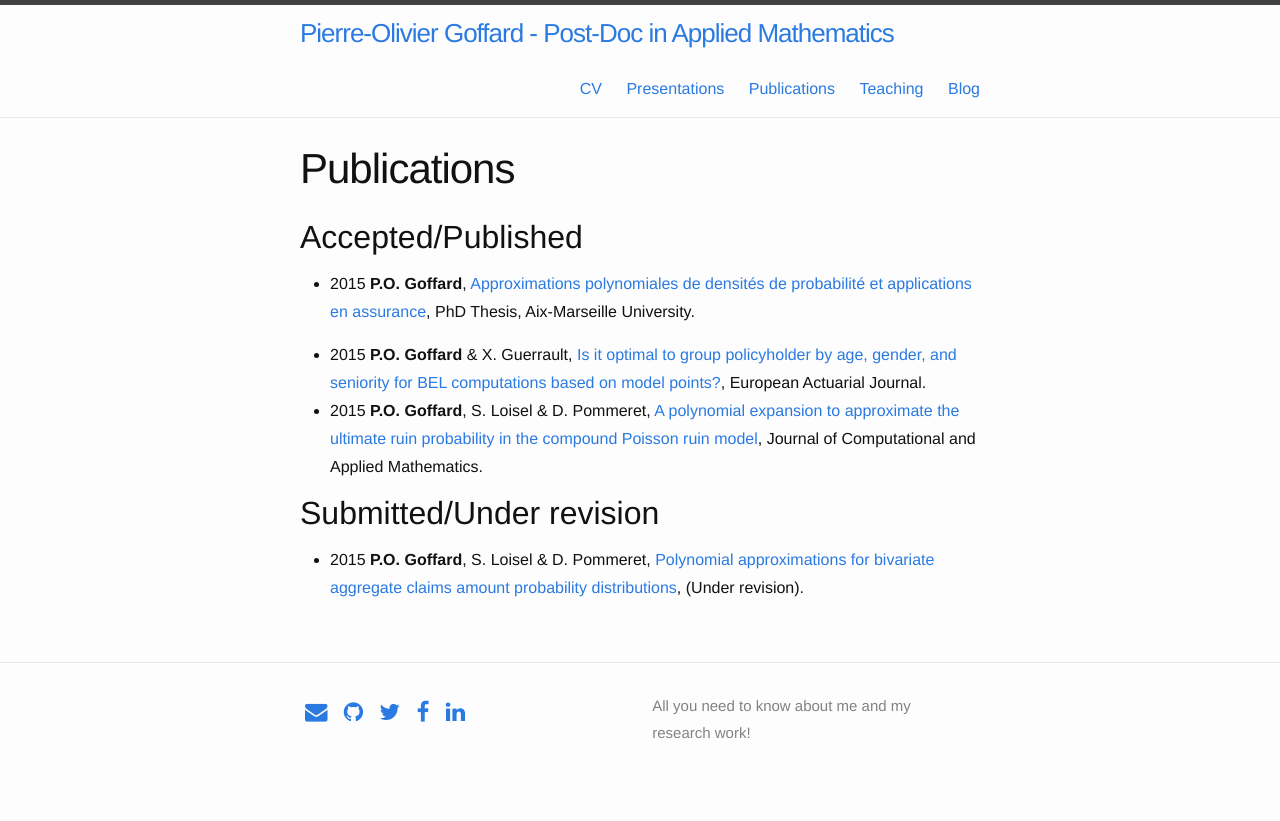
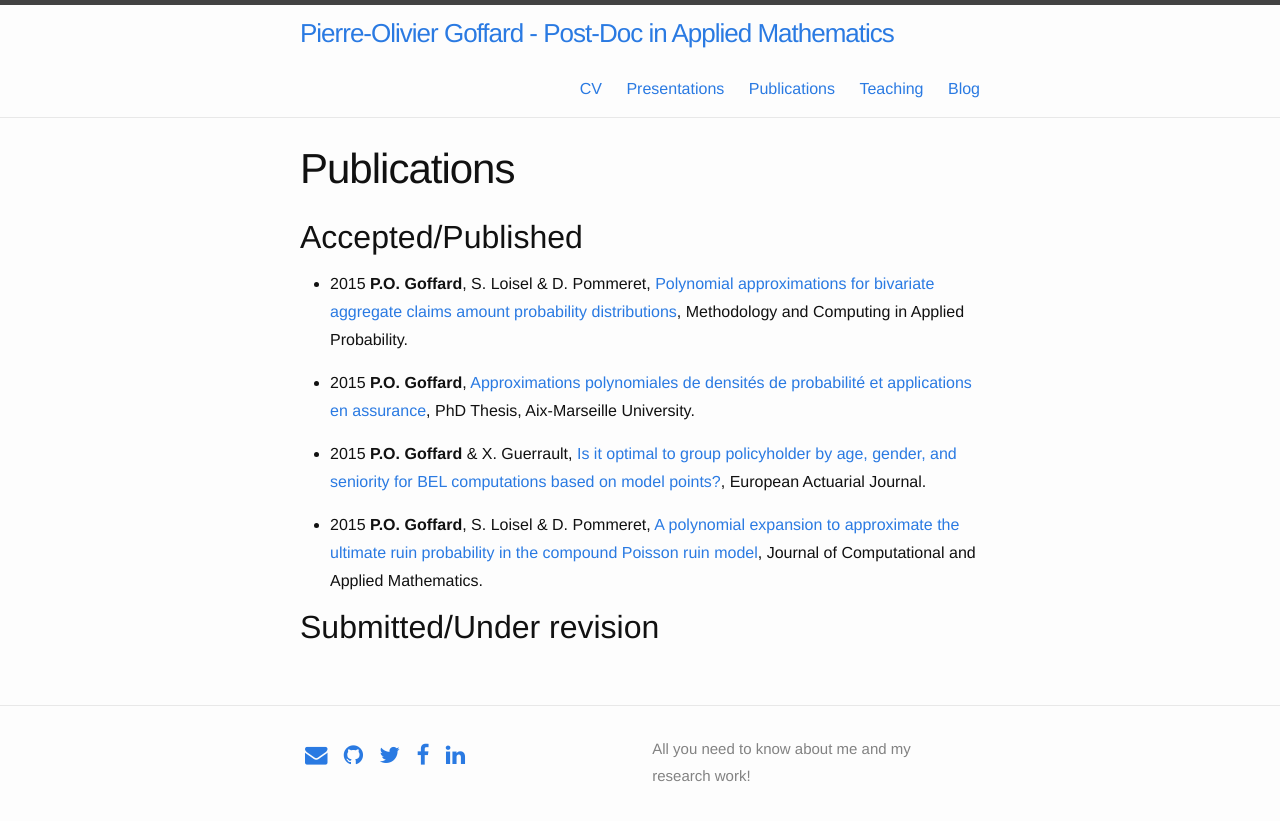
Before and after one commit to LaGauffre/LaGauffre.github.io, a Jekyll site: the page built from Publications.md, in a window 1280 px wide. Shown: the top 821 px of the page. Built offline with Jekyll 4.4.1, drawn with Linux system fonts in a browser that asks for light colours; nearby versions of some CDN libraries; Markdown is read by kramdown in place of the engine named in the settings.

Commit message:
MaJ Publication

```diff
--- a/Publications.md
+++ b/Publications.md
@@ -5,11 +5,12 @@ permalink: /Publi/
 ---
 
 ##Accepted/Published
+* 2015 **P.O. Goffard**, S. Loisel & D. Pommeret, [Polynomial approximations for bivariate aggregate claims amount probability distributions](/Publications/Goffard_Loisel_Pommeret_RevisedVersion1.pdf), Methodology and Computing in Applied Probability.
+
 * 2015 **P.O. Goffard**, [Approximations polynomiales de densités de probabilité et applications en assurance](/Publications/Main.pdf), PhD Thesis, Aix-Marseille University.
 
-* 2015 **P.O. Goffard** & X. Guerrault, [Is it optimal to group policyholder by age, gender, and seniority for BEL computations based on model points?](/Publications/GoffardGuerraultModelPointsEaJ2015.pdf), European Actuarial Journal.
+* 2015 **P.O. Goffard** & X. Guerrault, [Is it optimal to group policyholder by age, gender, and seniority for BEL computations based on model points?](/Publications/DraftMPGrouping.pdf), European Actuarial Journal.
+
 * 2015 **P.O. Goffard**, S. Loisel & D. Pommeret, [A polynomial expansion to approximate the ultimate ruin probability in the compound Poisson ruin model](/Publications/Goffard_Loisel_Pommeret_June2015_Ruin_Probability_Approximation.pdf), Journal of Computational and Applied Mathematics.
 
 ##Submitted/Under revision
-
-* 2015 **P.O. Goffard**, S. Loisel & D. Pommeret, [Polynomial approximations for bivariate aggregate claims amount probability distributions](/Publications/Goffard_Loisel_Pommeret_December_2014_BivariateAggregateClaimAmount.pdf), (Under revision).
```
Also changed, not shown: 1 other file.
